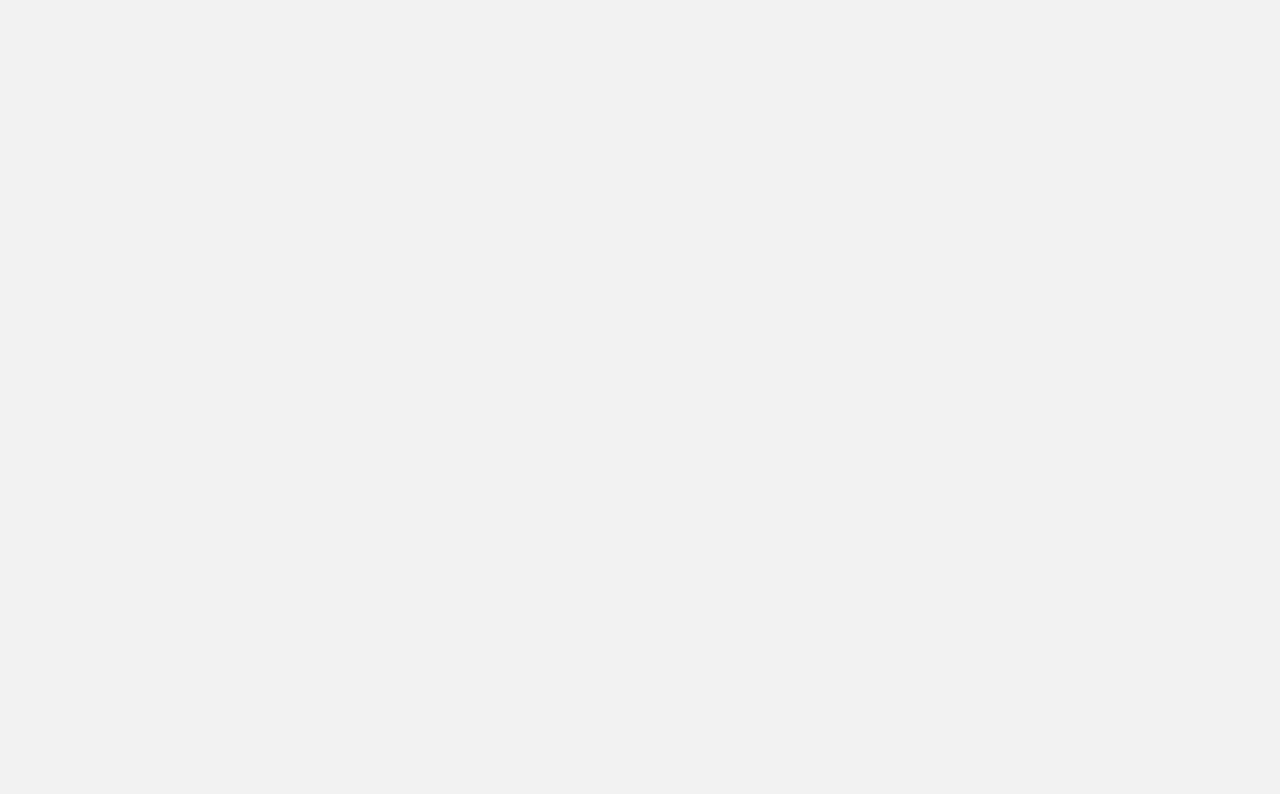
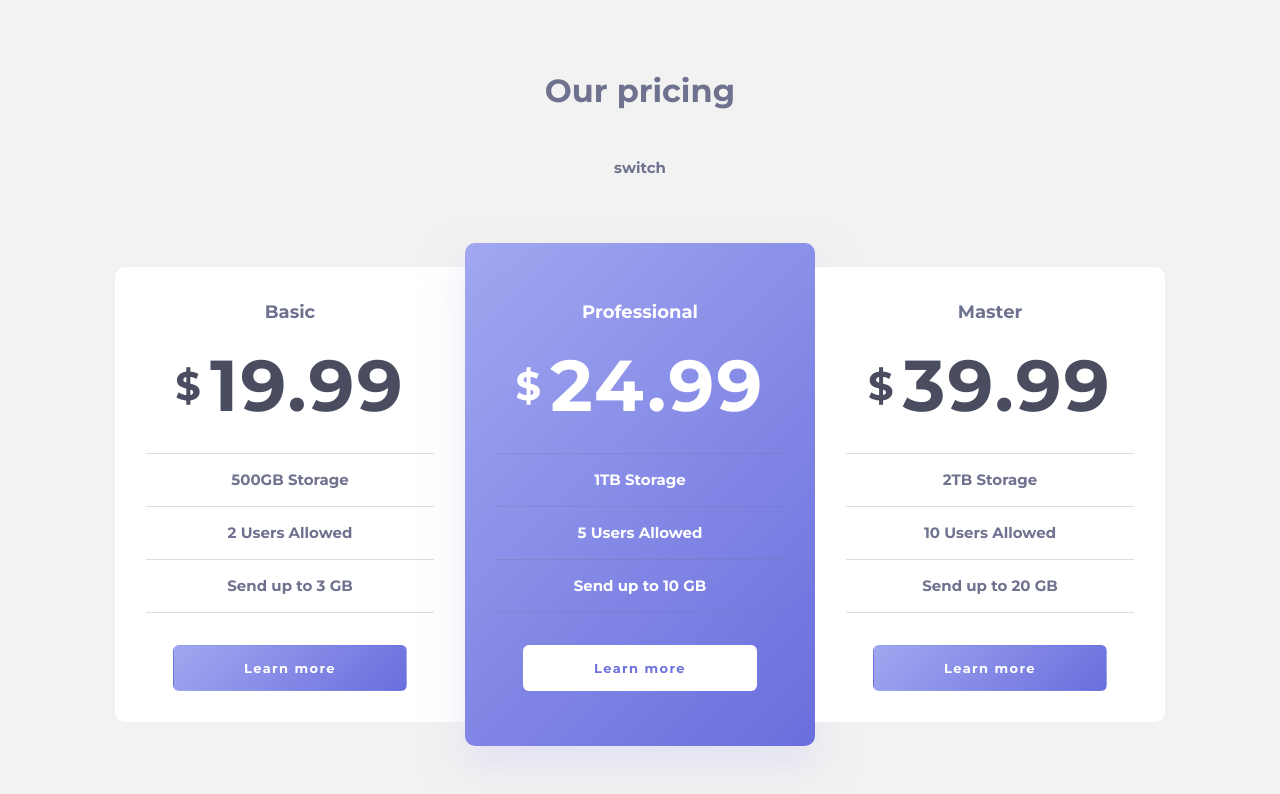
Before and after one commit to Bakhromoff/bh-pricing-component, a plain HTML site: page index.html in a window 1280 px wide. Drawn offline with Linux system fonts and the light colour scheme.

Commit message:
add main section

```diff
--- a/css/styles.css
+++ b/css/styles.css
@@ -49,6 +49,131 @@ img {
 
 /* MAIN CONTENT */
 
-.main-content {
+.main-section {
   flex-grow: 1;
 }
+
+.main-content {
+  display: flex;
+  flex-direction: column;
+  align-items: center;
+  padding-top: 71px;
+  padding-bottom: 103px;
+}
+.pricing-title {
+  font-size: 32px;
+  line-height:39px;
+  margin-top: 0;
+  margin-bottom: 44px;
+}
+.pricing-switch {
+  text-align: center;
+  margin-bottom: 61px;
+}
+.pricing-types-list {
+  display: flex;
+  align-items: center;
+}
+.pricing-type {
+  padding: 31px;
+  background-color: #fff;
+  width: 350px;
+}
+.pricing-type:first-child{
+  border-radius: 10px 0px 0px 10px;
+}
+.pricing-type:last-child{
+  border-radius: 0px 10px 10px 0px;
+}
+.pricing-type-inner {
+  display: flex;
+  flex-direction: column;
+  align-items: center;
+}
+.pricing-type-title {
+  margin-top: 0;
+  margin-bottom: 24px;
+  font-size: 18px;
+  line-height: 28px;
+}
+.pricingvalue {
+  margin-top: 0;
+  margin-bottom: 32px;
+  font-size: 72px;
+  line-height: 71px;
+  color: #4A4D60;
+  letter-spacing: 2.2px;
+  display: flex;
+  align-items: center;
+}
+.pricing-currency {
+  font-size: 40px;
+  line-height: 49px;
+  letter-spacing: 1.2px;
+  margin-right: 8px;
+}
+.pricing-facilities-list {
+  width: 100%;
+  margin: 0;
+  padding: 0;
+  border-top: 1px solid #6e728e40;
+  margin-bottom: 32px;
+}
+.pricing-facilities-item {
+  display: flex;
+  flex-direction: column;
+  align-items: center;
+  width: 100%;
+  border-bottom: 1px solid #6e728e40;
+  list-style: none;
+  padding-top: 12px;
+  padding-bottom: 12px;
+}
+.button {
+  text-decoration: none;
+  font-size: 13px;
+  line-height: 16px;
+  text-align: center;
+  letter-spacing: 1.4px;
+  color: #fff;
+  border: 1px solid transparent;
+  border-radius: 6px;
+  background-color: #696EDD;
+  background-image: linear-gradient(135deg, #A2A7F0 0%, #696EDD 100%);
+  padding: 14px 70px;
+}
+.button:hover{
+  background-image: none;
+  background-color: #fff;
+  color: #696EDD;
+  border-color: #696EDD;
+}
+.button-white {
+  text-decoration: none;
+  font-size: 13px;
+  line-height: 16px;
+  text-align: center;
+  letter-spacing: 1.4px;
+  border: 1px solid transparent;
+  border-radius: 6px;
+  padding: 14px 70px;
+  background-color: #fff;
+  color: #6D72DE;
+}
+.button-white:hover{
+  background-color: #696EDD;
+  background-image: linear-gradient(135deg, #A2A7F0 0.05%, #696EDD 100.05%);
+  color: #fff;
+  border-color: #fff;
+}
+.pricing-type-main {
+  padding: 55px 31px;
+  background-color: #696EDD;
+  background-image: linear-gradient(135deg, #A2A7F0 0.05%, #696EDD 100.05%);
+  box-shadow: 0px 20px 40px rgba(212, 210, 244, 0.5);
+  border-radius: 10px;
+  color: #fff;
+}
+.pricing-type-main .pricingvalue{
+  color: #fff;
+}
--- a/index.html
+++ b/index.html
@@ -9,7 +9,54 @@
   <link rel="stylesheet" href="css/styles.css">
 </head>
 <body>
+<main class="main-section">
+<div class="container">
+  <div class="main-content">
+<h1 class="pricing-title">Our pricing</h1>
+<div class="pricing-switch">switch</div>
+<section class="pricing-types-list">
+<div class="pricing-type">
+<div class="pricing-type-inner">
+<h2 class="pricing-type-title">Basic</h2>
+<p class="pricingvalue"><span class="pricing-currency">$</span>19.99</p>
+<ul class="pricing-facilities-list">
+  <li class="pricing-facilities-item">500GB Storage</li>
+  <li class="pricing-facilities-item">2 Users Allowed</li>
+  <li class="pricing-facilities-item">Send up to 3 GB</li>
+</ul>
+<a class="button" href="#">Learn more</a>
+</div>
+</div>
 
+<div class="pricing-type pricing-type-main">
+<div class="pricing-type-inner">
+<h2 class="pricing-type-title">Professional</h2>
+<p class="pricingvalue"><span class="pricing-currency">$</span>24.99</p>
+<ul class="pricing-facilities-list">
+  <li class="pricing-facilities-item">1TB Storage</li>
+  <li class="pricing-facilities-item">5 Users Allowed</li>
+  <li class="pricing-facilities-item">Send up to 10 GB</li>
+</ul>
+<a class="button-white" href="#">Learn more</a>
+</div>
+</div>
+
+<div class="pricing-type">
+<div class="pricing-type-inner">
+<h2 class="pricing-type-title">Master</h2>
+<p class="pricingvalue"><span class="pricing-currency">$</span>39.99</p>
+<ul class="pricing-facilities-list">
+  <li class="pricing-facilities-item">2TB Storage</li>
+  <li class="pricing-facilities-item">10 Users Allowed</li>
+  <li class="pricing-facilities-item">Send up to 20 GB</li>
+</ul>
+<a class="button" href="#">Learn more</a>
+</div>
+</div>
+</section>
+  </div>
+</div>
+</main>
   <script src="js/main.js"></script>
 </body>
 </html>
```
